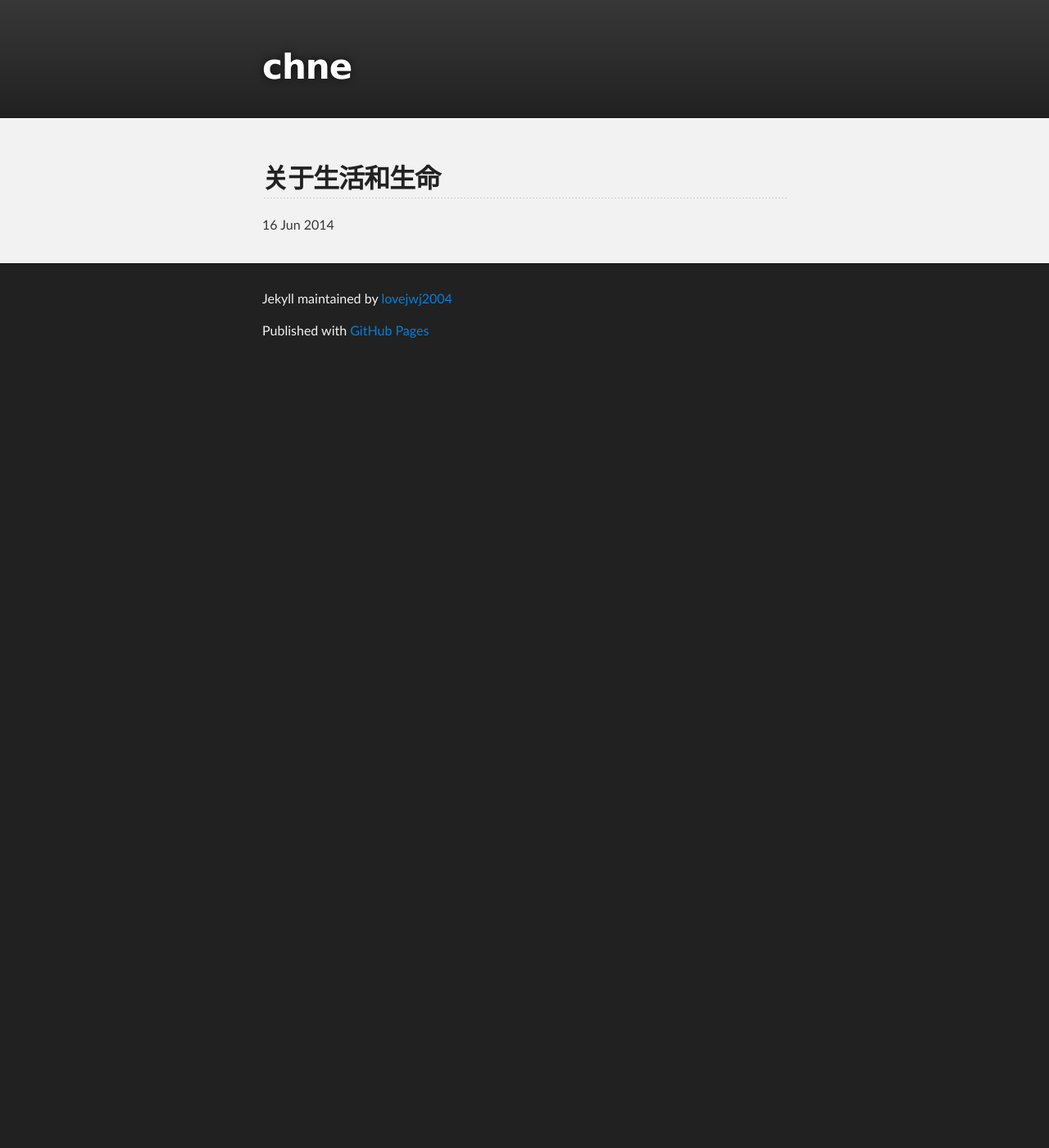
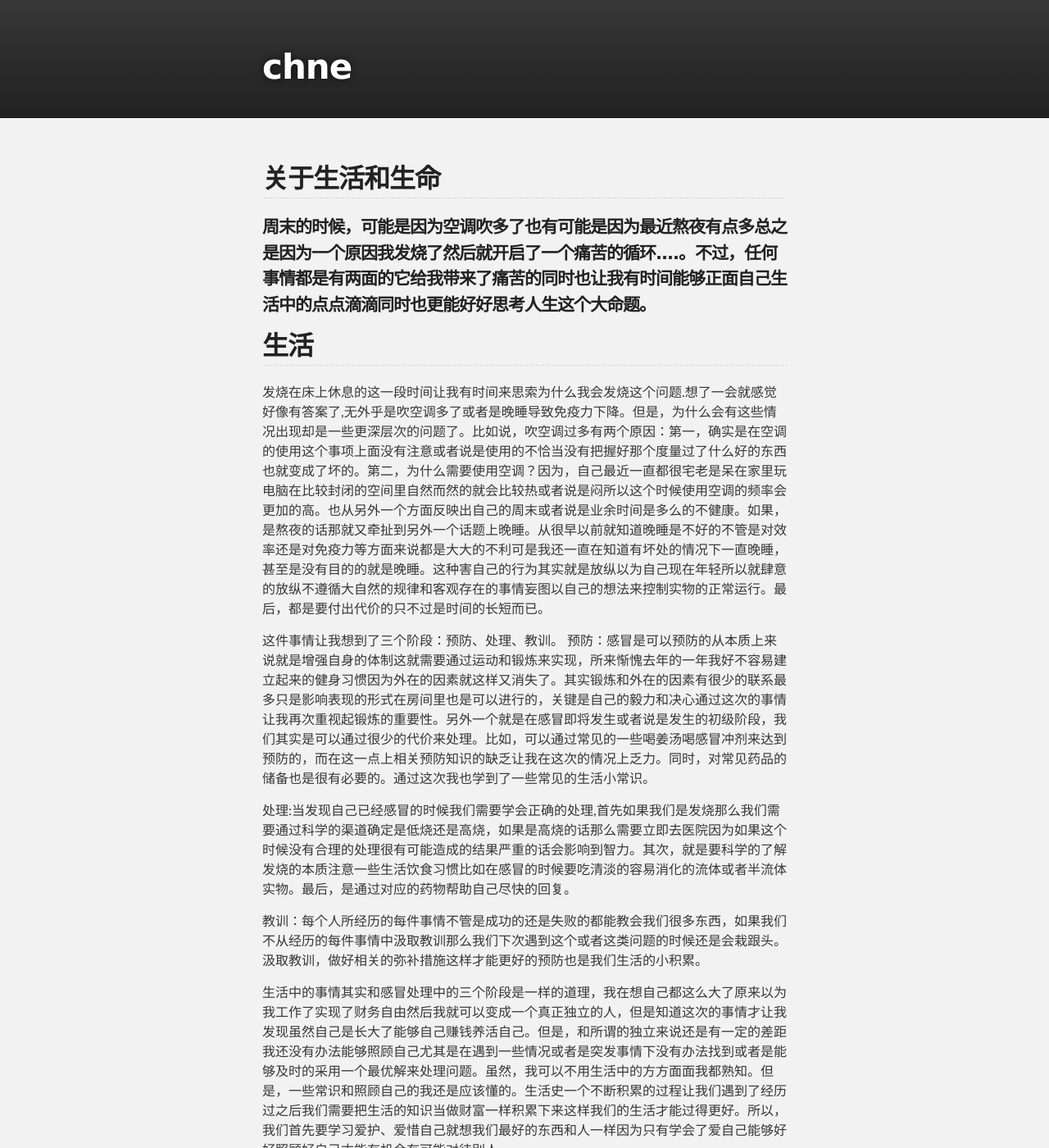
Before and after one commit to lovejwj2004/jekyll, a Jekyll site: the page built from _posts/2014-06-16-About_live_and_life.html, in a window 1280 px wide and 1400 px high. Shown: the whole window at 82% size. Built offline with Jekyll 4.4.1, drawn with Linux system fonts in a browser that asks for light colours; Markdown is read by kramdown in place of the engine named in the settings; some of the changed text lies outside the part shown.

Commit message:
add:add a new post

```diff
--- a/_posts/2014-06-16-About_live_and_life.html
+++ b/_posts/2014-06-16-About_live_and_life.html
@@ -5,4 +5,21 @@ title: 关于生活和生命
 <h2>{{page.title}}</h2>
 <div id="content">
 </div>
+<h4>
+	周末的时候，可能是因为空调吹多了也有可能是因为最近熬夜有点多总之是因为一个原因我发烧了然后就开启了一个痛苦的循环....。不过，任何事情都是有两面的它给我带来了痛苦的同时也让我有时间能够正面自己生活中的点点滴滴同时也更能好好思考人生这个大命题。
+</h4>
+<h2>生活</h2>
+<p>发烧在床上休息的这一段时间让我有时间来思索为什么我会发烧这个问题.想了一会就感觉好像有答案了,无外乎是吹空调多了或者是晚睡导致免疫力下降。但是，为什么会有这些情况出现却是一些更深层次的问题了。比如说，吹空调过多有两个原因：第一，确实是在空调的使用这个事项上面没有注意或者说是使用的不恰当没有把握好那个度量过了什么好的东西也就变成了坏的。第二，为什么需要使用空调？因为，自己最近一直都很宅老是呆在家里玩电脑在比较封闭的空间里自然而然的就会比较热或者说是闷所以这个时候使用空调的频率会更加的高。也从另外一个方面反映出自己的周末或者说是业余时间是多么的不健康。如果，是熬夜的话那就又牵扯到另外一个话题上晚睡。从很早以前就知道晚睡是不好的不管是对效率还是对免疫力等方面来说都是大大的不利可是我还一直在知道有坏处的情况下一直晚睡，甚至是没有目的的就是晚睡。这种害自己的行为其实就是放纵以为自己现在年轻所以就肆意的放纵不遵循大自然的规律和客观存在的事情妄图以自己的想法来控制实物的正常运行。最后，都是要付出代价的只不过是时间的长短而已。
+</p>
+<p>这件事情让我想到了三个阶段：预防、处理、教训。
+预防：感冒是可以预防的从本质上来说就是增强自身的体制这就需要通过运动和锻炼来实现，所来惭愧去年的一年我好不容易建立起来的健身习惯因为外在的因素就这样又消失了。其实锻炼和外在的因素有很少的联系最多只是影响表现的形式在房间里也是可以进行的，关键是自己的毅力和决心通过这次的事情让我再次重视起锻炼的重要性。另外一个就是在感冒即将发生或者说是发生的初级阶段，我们其实是可以通过很少的代价来处理。比如，可以通过常见的一些喝姜汤喝感冒冲剂来达到预防的，而在这一点上相关预防知识的缺乏让我在这次的情况上乏力。同时，对常见药品的储备也是很有必要的。通过这次我也学到了一些常见的生活小常识。</p>
+<p>
+处理:当发现自己已经感冒的时候我们需要学会正确的处理,首先如果我们是发烧那么我们需要通过科学的渠道确定是低烧还是高烧，如果是高烧的话那么需要立即去医院因为如果这个时候没有合理的处理很有可能造成的结果严重的话会影响到智力。其次，就是要科学的了解发烧的本质注意一些生活饮食习惯比如在感冒的时候要吃清淡的容易消化的流体或者半流体实物。最后，是通过对应的药物帮助自己尽快的回复。
+</p>
+<p>
+教训：每个人所经历的每件事情不管是成功的还是失败的都能教会我们很多东西，如果我们不从经历的每件事情中汲取教训那么我们下次遇到这个或者这类问题的时候还是会栽跟头。汲取教训，做好相关的弥补措施这样才能更好的预防也是我们生活的小积累。
+</p>
+<p>生活中的事情其实和感冒处理中的三个阶段是一样的道理，我在想自己都这么大了原来以为我工作了实现了财务自由然后我就可以变成一个真正独立的人，但是知道这次的事情才让我发现虽然自己是长大了能够自己赚钱养活自己。但是，和所谓的独立来说还是有一定的差距我还没有办法能够照顾自己尤其是在遇到一些情况或者是突发事情下没有办法找到或者是能够及时的采用一个最优解来处理问题。虽然，我可以不用生活中的方方面面我都熟知。但是，一些常识和照顾自己的我还是应该懂的。生活史一个不断积累的过程让我们遇到了经历过之后我们需要把生活的知识当做财富一样积累下来这样我们的生活才能过得更好。所以，我们首先要学习爱护、爱惜自己就想我们最好的东西和人一样因为只有学会了爱自己能够好好照顾好自己才能有机会有可能对待别人。</p>
+<h2>生命</h2>
+<p>生命中的很多时刻和事情我们所能依赖和依靠的从来都是我们自己本身，所以不管有没有人爱有没有人照顾。学会自己照顾自己，爱护自己是最重要的。遇到问题最重要的是保持冷静，然后分析问题最后才能是解决问题。</p>
 <p>{{page.date|date_to_string}}</p>
```
Also changed, not shown: 3 other files.
